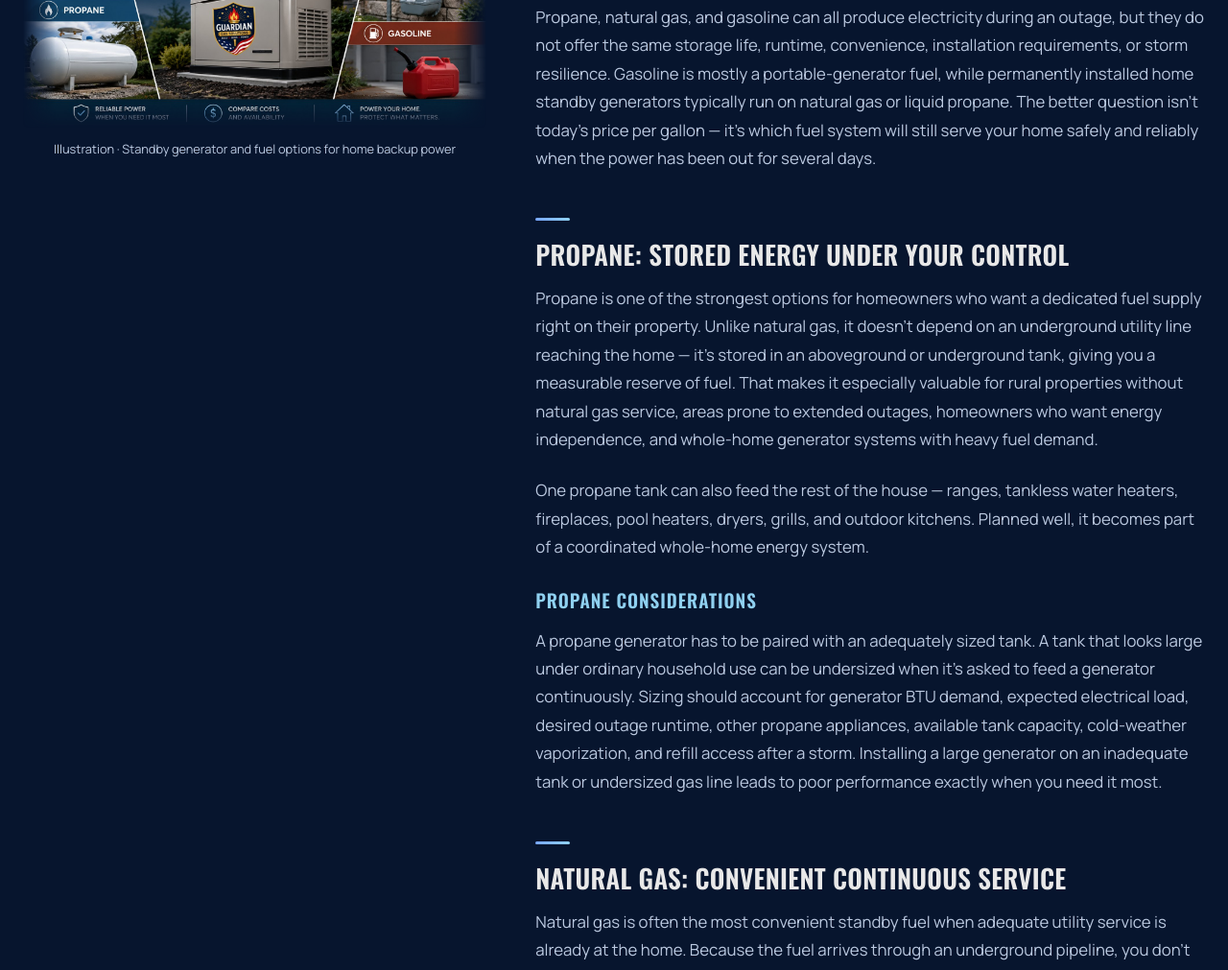
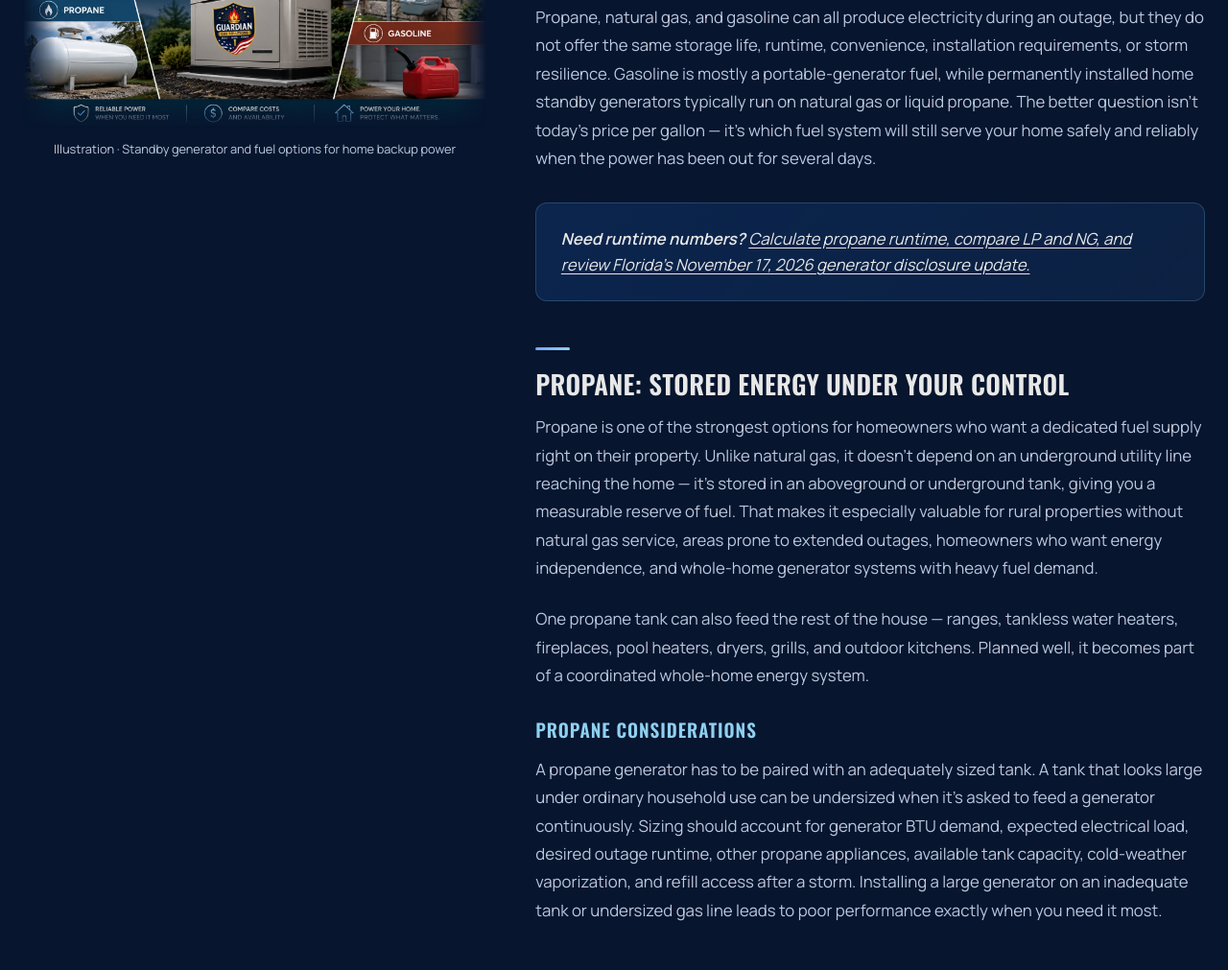
Before and after one commit to GoGuardianGas/Go-Guardian-Gas-Site, a website: page articles/best-fuel-for-standby-generators.html in a window 1280 px wide. Shown: the part 827-1838 px from the top of the page at 96% size. Drawn offline with nearby package versions, Linux system fonts and the light colour scheme.

Commit message:
Link generator runtime guide from resources and sitemap

```diff
--- a/articles/best-fuel-for-standby-generators.html
+++ b/articles/best-fuel-for-standby-generators.html
@@ -80,6 +80,7 @@
     <div class="article-body fade-up">
       <p>When homeowners start shopping for a backup generator, most of the attention goes to size. Will it run the air conditioner? Can it support the water heater? Will it power the whole home or just the essentials? Those questions matter — but a generator is only as dependable as the fuel supplying it.</p>
 <p>Propane, natural gas, and gasoline can all produce electricity during an outage, but they do not offer the same storage life, runtime, convenience, installation requirements, or storm resilience. Gasoline is mostly a portable-generator fuel, while permanently installed home standby generators typically run on natural gas or liquid propane. The better question isn&#x27;t today&#x27;s price per gallon — it&#x27;s which fuel system will still serve your home safely and reliably when the power has been out for several days.</p>
+<div class="article-callout"><p><strong>Need runtime numbers?</strong> <a href="how-long-will-propane-run-your-generator.html">Calculate propane runtime, compare LP and NG, and review Florida’s November 17, 2026 generator disclosure update.</a></p></div>
 <h2>Propane: Stored Energy Under Your Control</h2>
 <p>Propane is one of the strongest options for homeowners who want a dedicated fuel supply right on their property. Unlike natural gas, it doesn&#x27;t depend on an underground utility line reaching the home — it&#x27;s stored in an aboveground or underground tank, giving you a measurable reserve of fuel. That makes it especially valuable for rural properties without natural gas service, areas prone to extended outages, homeowners who want energy independence, and whole-home generator systems with heavy fuel demand.</p>
 <p>One propane tank can also feed the rest of the house — ranges, tankless water heaters, fireplaces, pool heaters, dryers, grills, and outdoor kitchens. Planned well, it becomes part of a coordinated whole-home energy system.</p>
```
